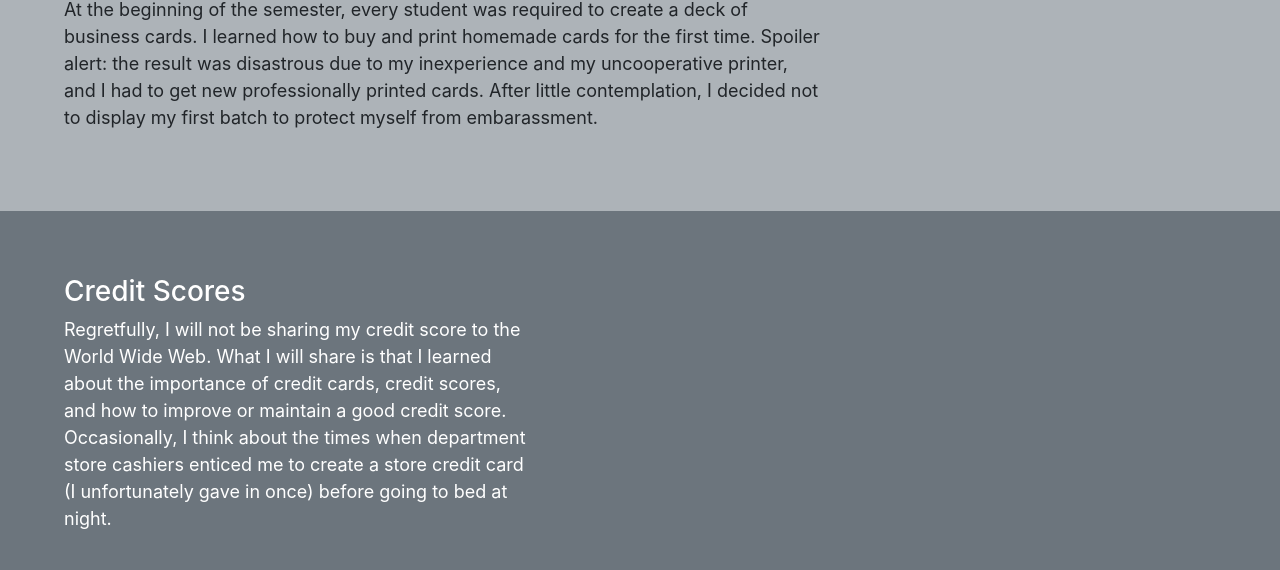
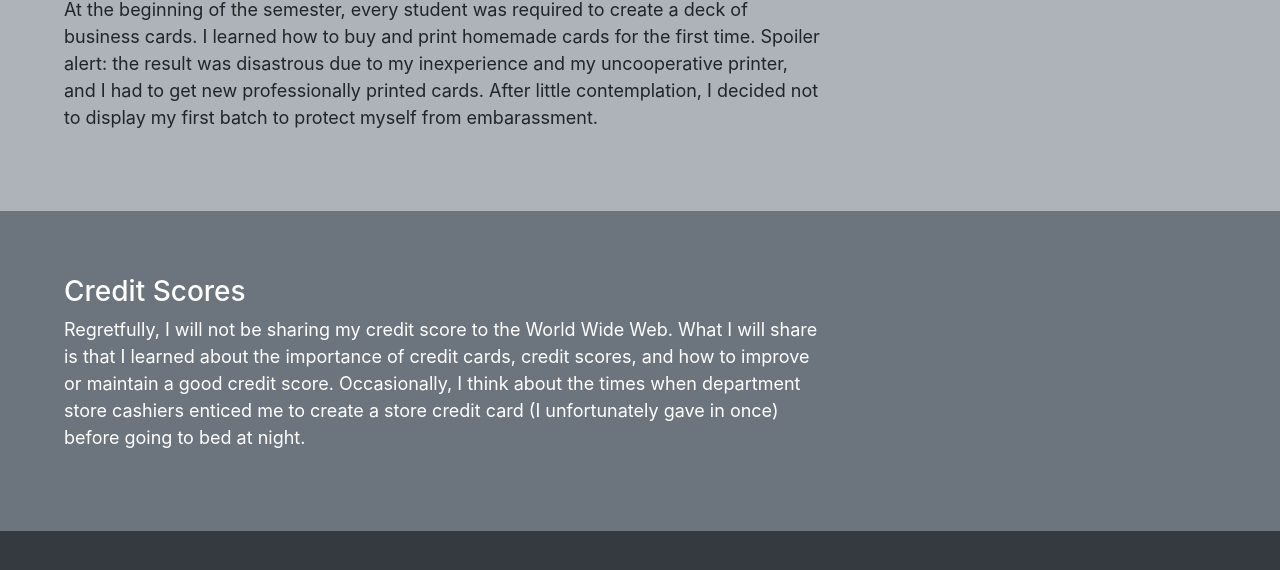
Before and after one commit to annieyrl/annieyrl.github.io, a plain HTML site: page NMIX4220.html in a window 1280 px wide. Shown: the part 847-1417 px from the top of the page. After the commit the page ends 1378 px from the top, so only its background shows below. Drawn offline with nearby package versions, Linux system fonts and the light colour scheme.

Commit message:
Update NMIX4220.html

```diff
--- a/NMIX4220.html
+++ b/NMIX4220.html
@@ -64,7 +64,7 @@
         <div class="container-fluid bg-secondary" style="padding: 4em; color:#ffffff">
             <h3>Credit Scores</h3>
             <div class="row">
-                <div class="col-sm-5 my-auto">
+                <div class="col-sm-8 my-auto">
                     <p style="font-size: large">Regretfully, I will not be sharing my credit score to the World Wide Web. What I will share is that I learned about the importance of credit cards, credit scores,
                     and how to improve or maintain a good credit score. Occasionally, I think about the times when department store cashiers enticed me to create a store credit card (I unfortunately gave in once)
                     before going to bed at night.</p>
```
